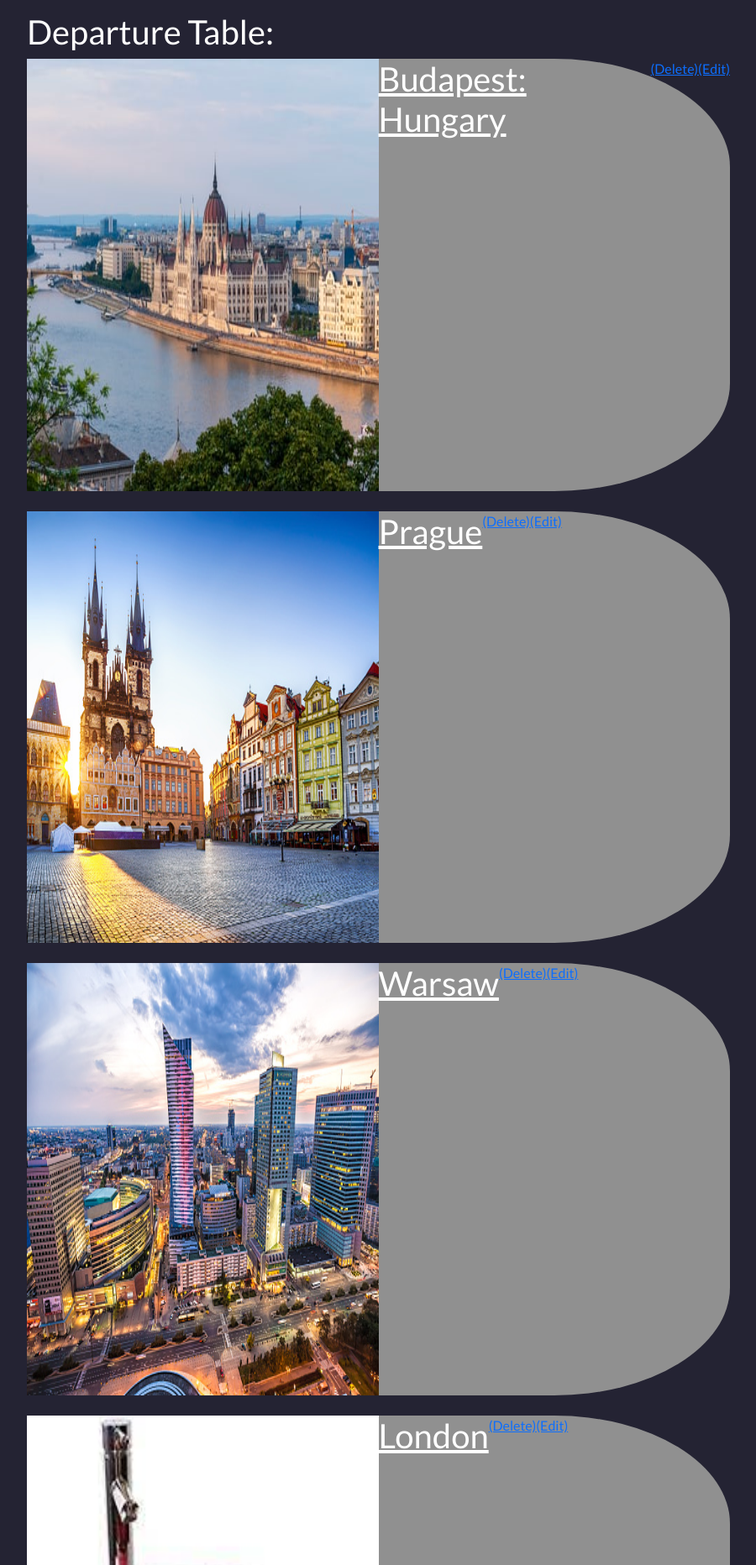
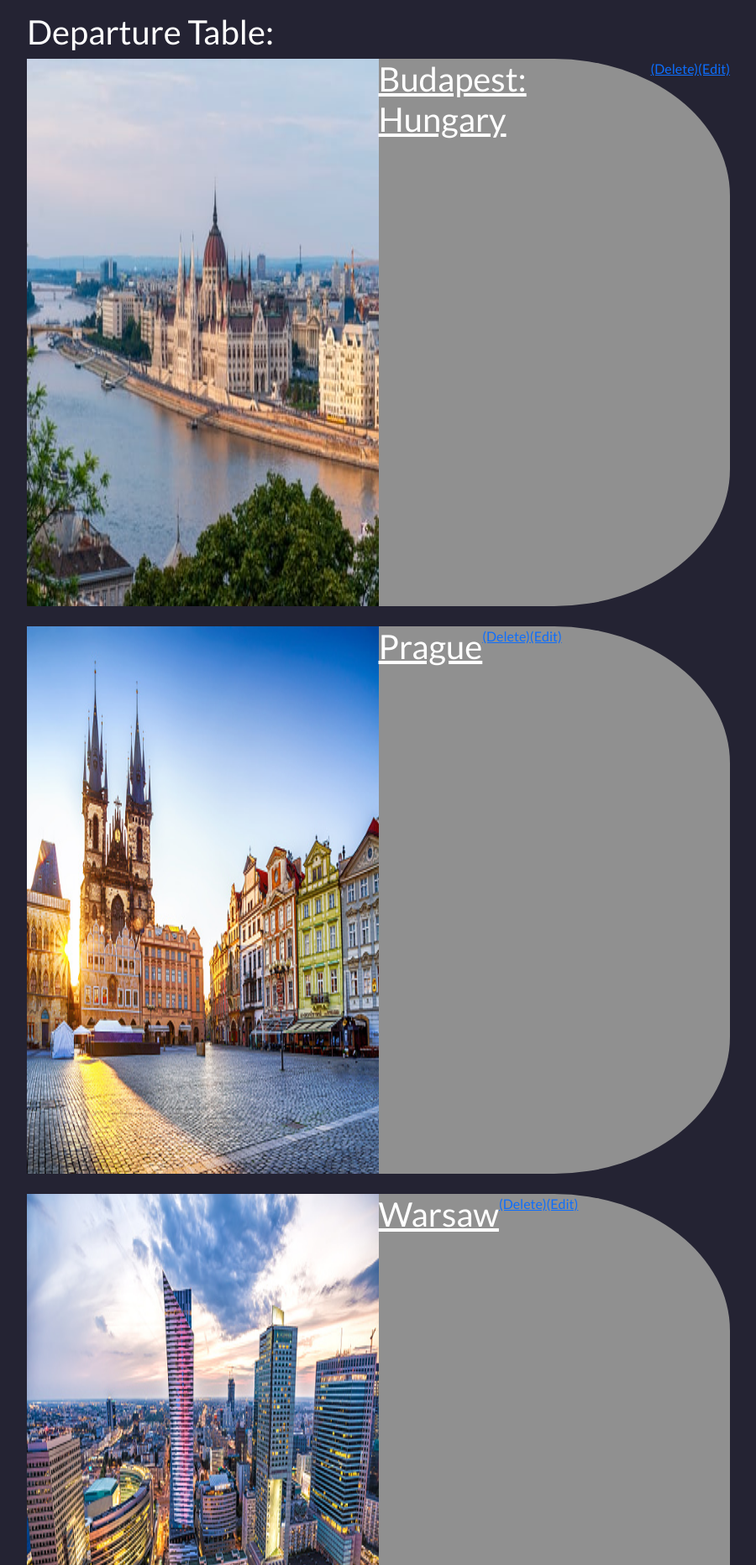
Before and after one commit to Mimkaa/calculator_grapher, a Django app: page /home/ in a window 1280 px wide. Shown: the part 56-1920 px from the top of the page at 84% size, without its empty margins (50-950 px from the left). Run offline with Django 3.2, Linux system fonts and the light colour scheme; a user stored in the database is signed in; data comes from the database, SQL or seed files in the repository; some libraries are stand-ins or nearby versions.

Commit message:
46 comit

```diff
--- a/affiliate/templates/home.html
+++ b/affiliate/templates/home.html
@@ -7,7 +7,7 @@
 </style>
 {% for trip in object_list %}
 
-        <div style=" height: 30%; width: 75%;background-color:#909090;border-radius: 25%; display: flex;">
+        <div style=" height: 38%; width: 75%;background-color:#909090;border-radius: 25%; display: flex;">
             <img style="float:left;height: 100%;width:50%" src="{{trip.dest_pic.url}}"  >
 
             <a style="color:white;right:0;" href="{% url 'trip_details' trip.pk %}"><h1>{{trip.destination}}</h1></a>
```
